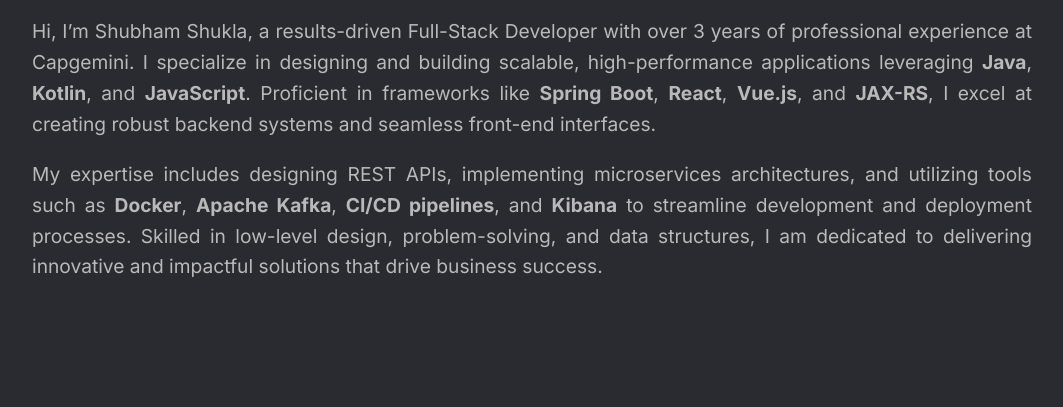
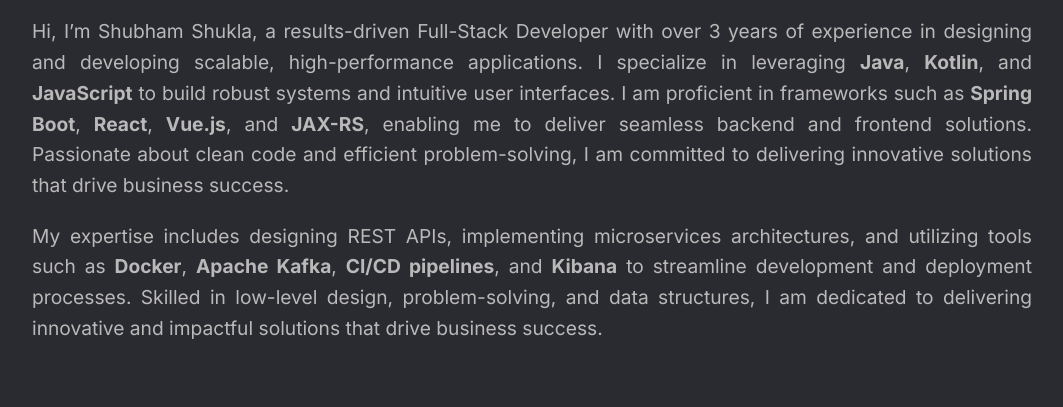
Before and after one commit to shubhamshukla-sde/shubham.github.io, a plain HTML site: page index.html in a window 1280 px wide. Shown: the part 356-763 px from the top of the page, without its empty margins (108-1171 px from the left). Drawn offline with Linux system fonts and the light colour scheme.

```diff
--- a/index.html
+++ b/index.html
@@ -203,11 +203,12 @@
                 </div>
 
                 <p style="font-size: 1.2em; line-height: 1.6; text-align: justify; margin: 3 auto;">
-                    Hi, I’m Shubham Shukla, a results-driven Full-Stack Developer with over 3 years of professional experience at Capgemini.
-                    I specialize in designing and building scalable, high-performance applications leveraging <strong>Java</strong>, <strong>Kotlin</strong>, and
-                    <strong>JavaScript</strong>. Proficient in frameworks like <strong>Spring Boot</strong>, <strong>React</strong>, <strong>Vue.js</strong>, and
-                    <strong>JAX-RS</strong>, I excel at creating robust backend systems and seamless front-end interfaces.
+                    Hi, I’m Shubham Shukla, a results-driven Full-Stack Developer with over 3 years of experience in designing and developing scalable, high-performance applications.
+                    I specialize in leveraging <strong>Java</strong>, <strong>Kotlin</strong>, and <strong>JavaScript</strong> to build robust systems and intuitive user interfaces.
+                    I am proficient in frameworks such as <strong>Spring Boot</strong>, <strong>React</strong>, <strong>Vue.js</strong>, and <strong>JAX-RS</strong>, enabling me to deliver seamless backend and frontend solutions.
+                    Passionate about clean code and efficient problem-solving, I am committed to delivering innovative solutions that drive business success.
                 </p>
+
                 <p style="font-size: 1.2em; line-height: 1.6; text-align: justify; margin: 20px auto 0;">
                     My expertise includes designing REST APIs, implementing microservices architectures, and utilizing tools such as <strong>Docker</strong>,
                     <strong>Apache Kafka</strong>, <strong>CI/CD pipelines</strong>, and <strong>Kibana</strong> to streamline development and deployment processes.
```
Also changed, not shown: 1 other file.
